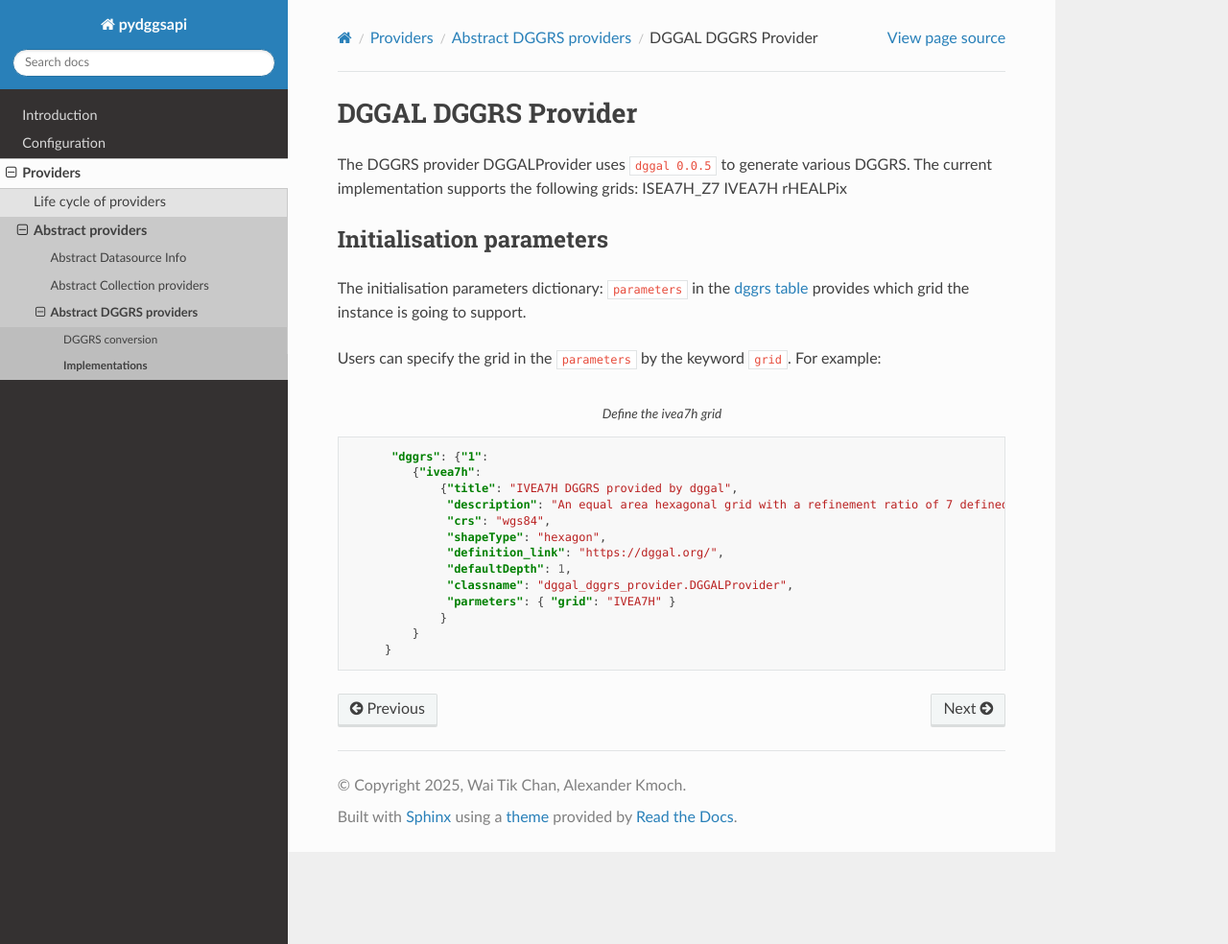
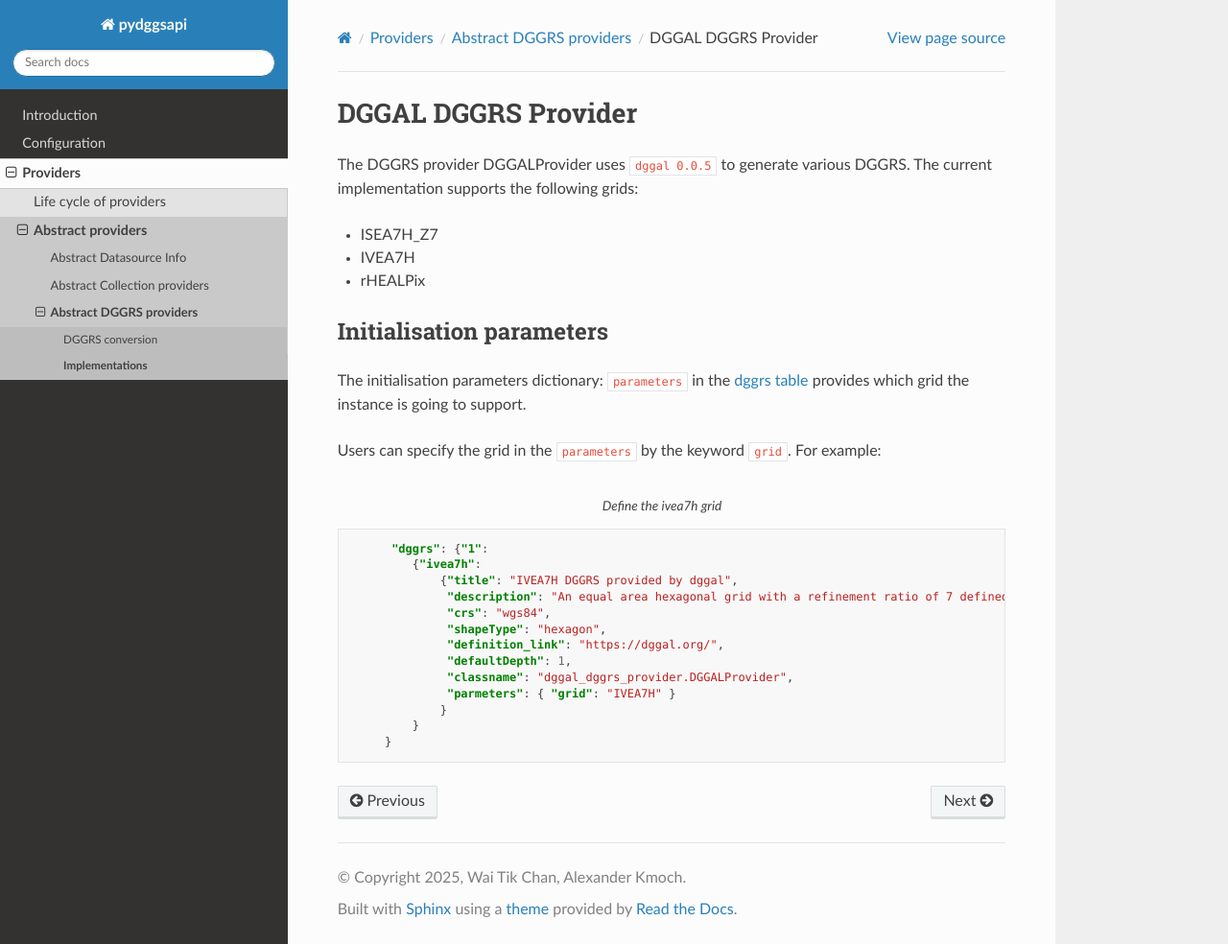
Before and after one commit to crim-ca/pydggsapi, a Sphinx documentation site: the page built from docs/source/providers/dggrs/implementations/dggal_dggrs_provider.rst, in a window 1280 px wide and 984 px high. Shown: the whole window at 96% size. Built offline with Sphinx 7.4.7 and the Read the Docs theme 3.1.0, drawn with Linux system fonts in a browser that asks for light colours.

```diff
--- a/docs/source/providers/collection_providers/index.rst
+++ b/docs/source/providers/collection_providers/index.rst
@@ -12,6 +12,7 @@ The attributes of Abstract Datasource Info class are:
 - ``datetime_col``: a string of column name to specify the datetime column of the datasource. default to ``None``.
 - ``zone_groups`` : A dictionary to map the refinement level to the column name that stores the zone IDs.
 - ``nodata_mapping``: A dictionary to map nodata value for a data type. Uses in zone data retrieval with ``zarr+zip`` returns values for NA. Default to ``np.nan``.
+- ``zone_id_repr``: a string to indicate the zone id representation used in the datasource, it supports ``int`` and ``str``. Default is ``str``
 
 
 
--- a/docs/source/providers/dggrs/implementations/dggal_dggrs_provider.rst
+++ b/docs/source/providers/dggrs/implementations/dggal_dggrs_provider.rst
@@ -2,9 +2,10 @@ DGGAL DGGRS Provider
 --------------------
 
 The DGGRS provider DGGALProvider uses ``dggal 0.0.5`` to generate various DGGRS. The current implementation supports the following grids:
-ISEA7H_Z7
-IVEA7H
-rHEALPix
+
+- ISEA7H_Z7
+- IVEA7H
+- rHEALPix
 
 Initialisation parameters
 =========================
```
